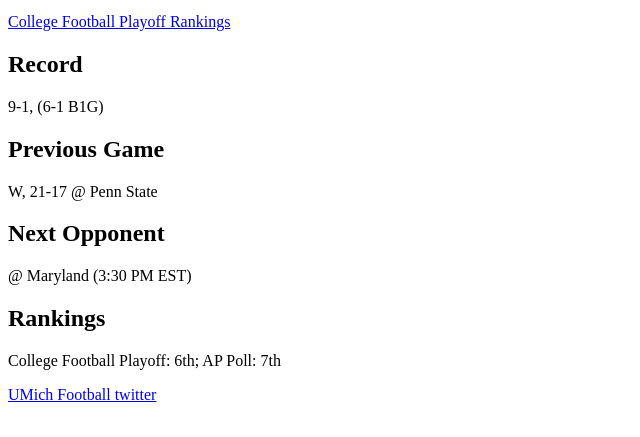
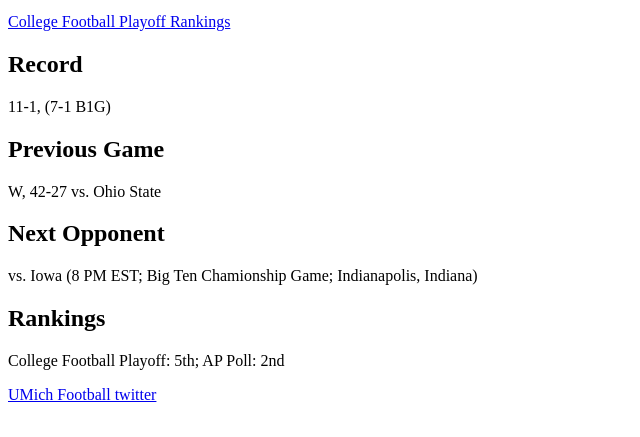
Before and after one commit to tnicholson13/Michigan-Football, a plain HTML site: page index.html in a window 1280 px wide. Shown: the part 363-800 px from the top of the page, without its empty margins (0-640 px from the left). Drawn offline with Linux system fonts and the light colour scheme.

Commit message:
THE GAME

```diff
--- a/index.html
+++ b/index.html
@@ -23,16 +23,16 @@ height="250px"
 <p><a href="cfp.html">College Football Playoff Rankings</a></p>
 
 <h2>Record</h2>
-<p>9-1, (6-1 B1G)</p>
+<p>11-1, (7-1 B1G)</p>
 
 <h2>Previous Game</h2>
-<p>W, 21-17 @ Penn State</p>
+<p>W, 42-27 vs. Ohio State</p>
 
 <h2>Next Opponent</h2>
-<p>@ Maryland (3:30 PM EST)</p>
+<p>vs. Iowa (8 PM EST; Big Ten Chamionship Game; Indianapolis, Indiana)</p>
 
 <h2>Rankings</h2>
-<p>College Football Playoff: 6th;
-    AP Poll: 7th
+<p>College Football Playoff: 5th;
+    AP Poll: 2nd
 </p>
 <a href="https://twitter.com/UMichFootball?ref_src=twsrc%5Egoogle%7Ctwcamp%5Eserp%7Ctwgr%5Eauthor">UMich Football twitter</a>
```
Also changed, not shown: cfp.html (+20 -1 lines), 1 other file.
